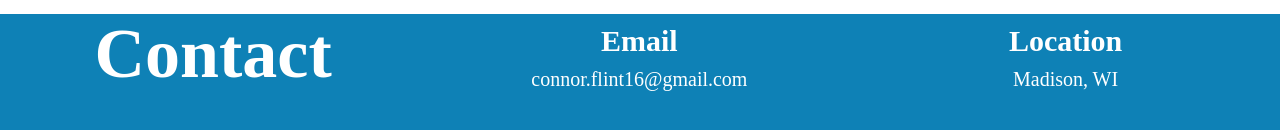
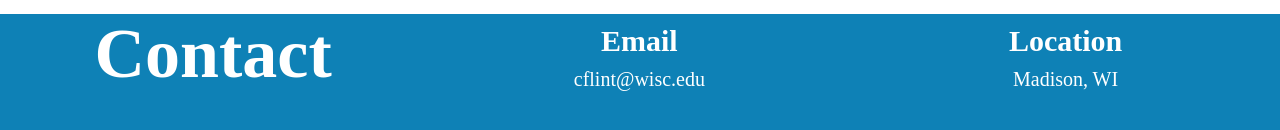
Before and after one commit to flintco/flintco.github.io, a plain HTML site: page index.html in a window 1280 px wide. Shown: the part 3426-3556 px from the top of the page. Drawn offline with Linux system fonts and the light colour scheme; a web font is replaced by a local one.

Commit message:
Update Email Address

```diff
--- a/index.html
+++ b/index.html
@@ -108,7 +108,7 @@
         </div>
         <div class="footLayout">
             <h3 class="ContactHeader">Email</h3>
-            <p class="ContactContent"><a id="Email" href="mailto:connor.flint16@gmail.com">connor.flint16@gmail.com</a></p>
+            <p class="ContactContent"><a id="Email" href="mailto:cflint@wisc.edu">cflint@wisc.edu</a></p>
         </div>
         <div class="footLayout">
             <h3 class="ContactHeader">Location</h3>
```
